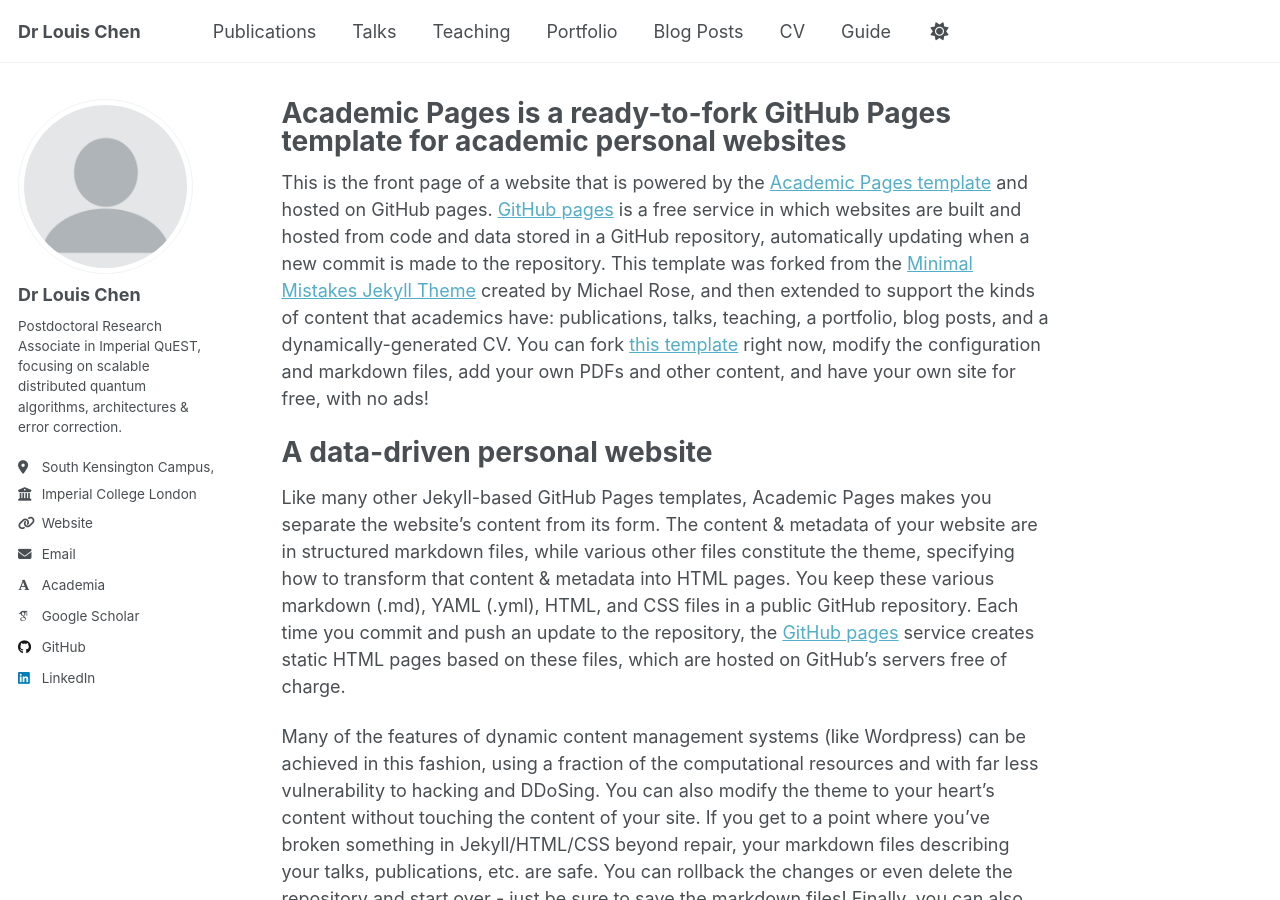
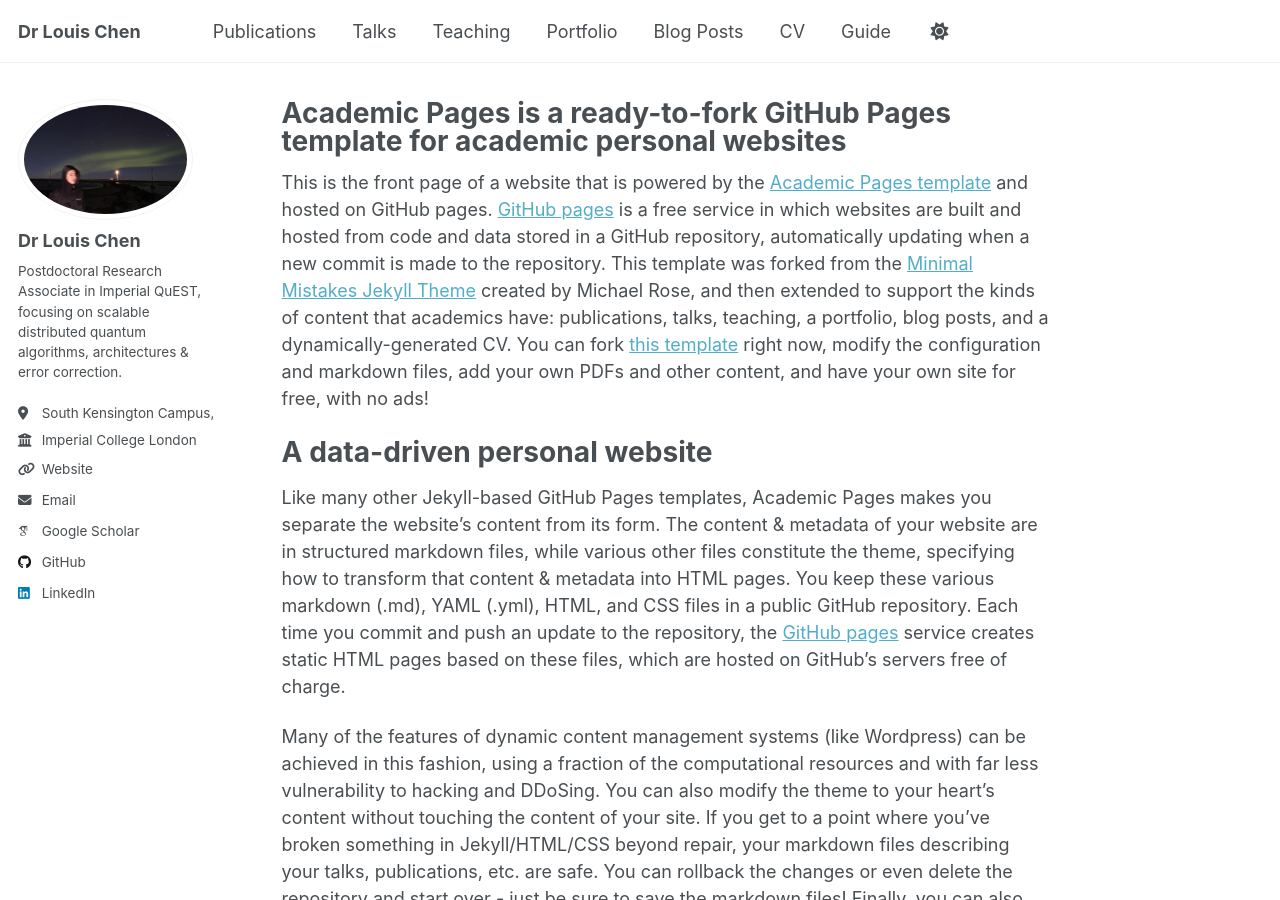
Before and after one commit to Louisanity/louisanity.github.io, a Jekyll site: the page built from _pages/about.md, in a window 1280 px wide and 900 px high. Built offline with Jekyll 4.4.1, drawn with Linux system fonts in a browser that asks for light colours; some web fonts are replaced.

Commit message:
Update _config.yml

```diff
--- a/_config.yml
+++ b/_config.yml
@@ -16,7 +16,7 @@
 # --------------------------------------------
 author:
   # Biographic information
-  avatar     : "profile.png"                          # place photo in /images/
+  avatar     : "person_pic.jpg"                          # place photo in /images/
   name       : *name
   pronouns   :                                        # e.g. "he/him"
   bio        : "Postdoctoral Research Associate in Imperial QuEST, focusing on scalable distributed quantum algorithms, architectures & error correction."
@@ -26,7 +26,7 @@
   email      : "kuan-cheng.chen17@imperial.ac.uk"
 
   # Academic profiles
-  academia         : "https://profiles.imperial.ac.uk/kuan-cheng.chen17/about"
+  academia         :
   arxiv            :
   googlescholar    : "https://scholar.google.com/citations?user=KoUPm0MAAAAJ&hl=en"
   impactstory      :
```
